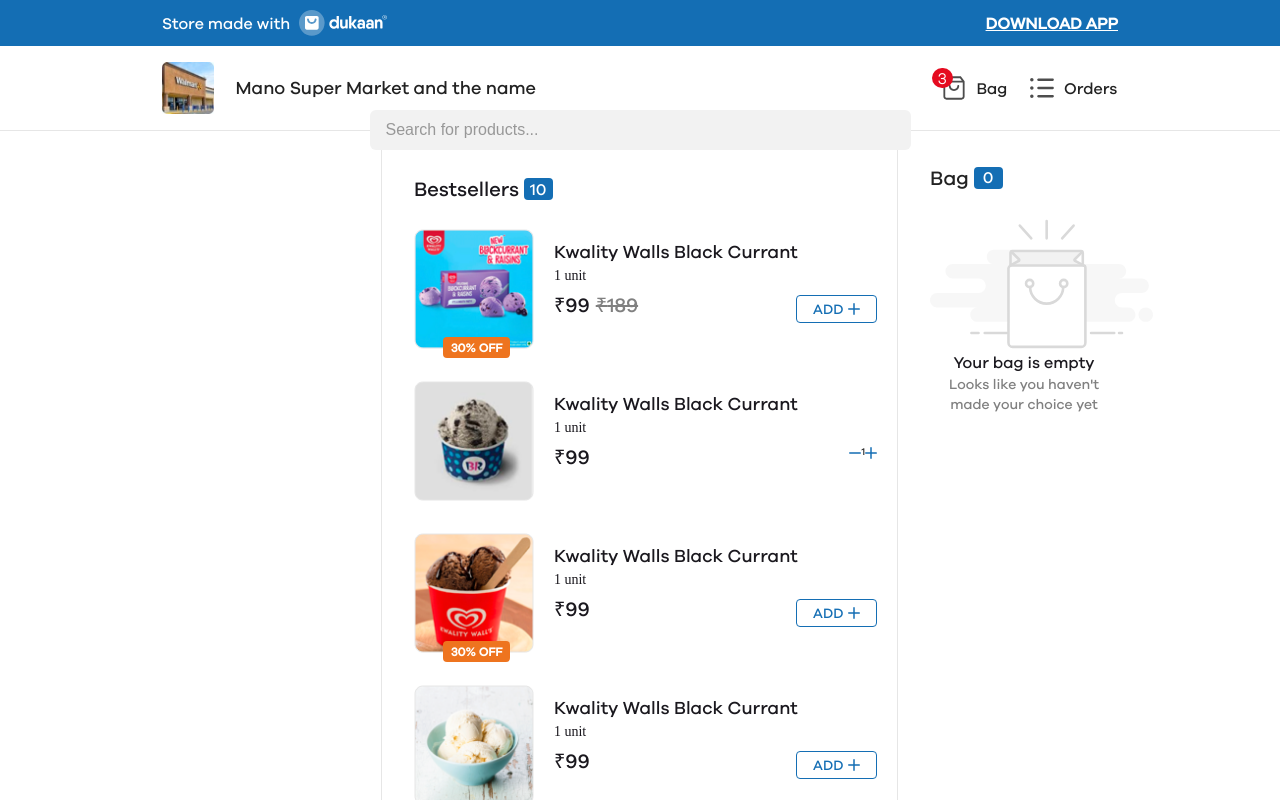
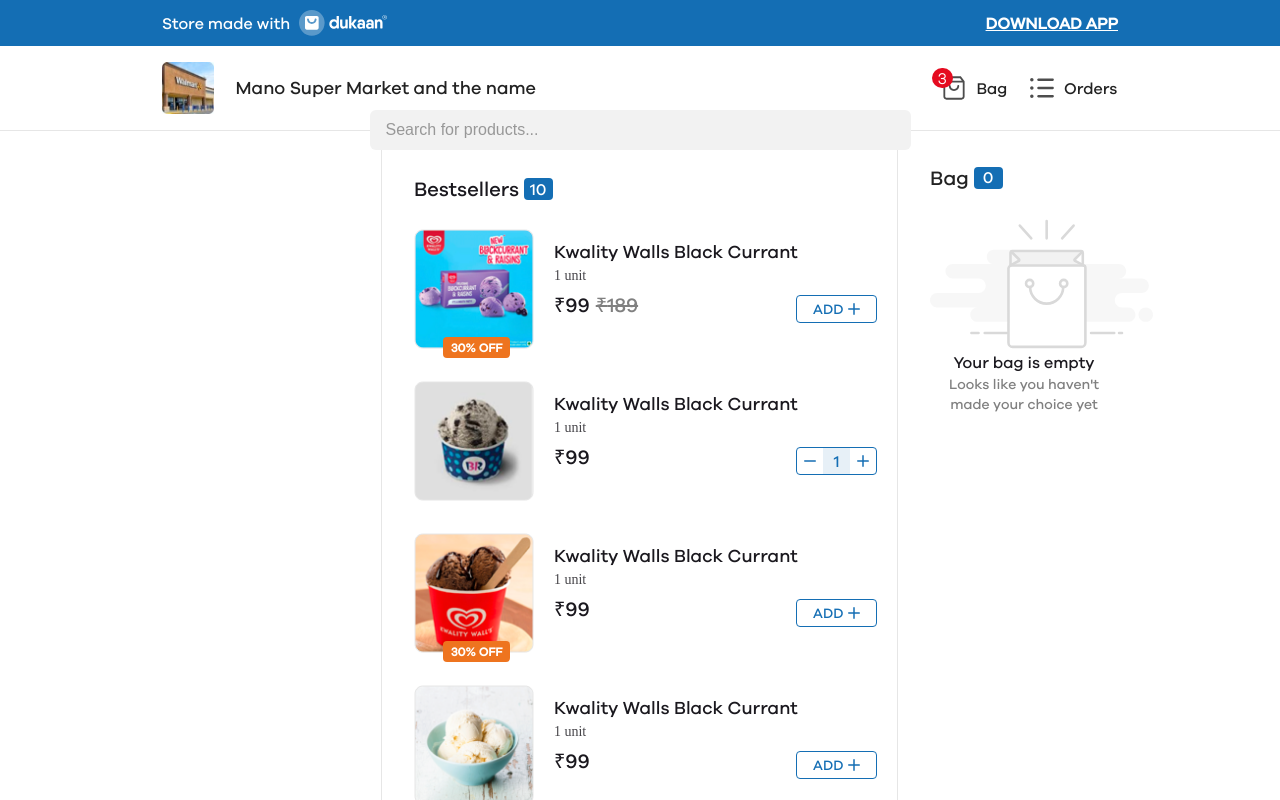
Before and after one commit to mdaz78/mydukaan, a React (Create React App) app: page / in a window 1280 px wide. Shown: the top 800 px of the page. Built offline with nearby package versions, Linux system fonts and the light colour scheme.

Commit message:
feat: Design button when quantity is greater than 0

```diff
--- a/src/components/Item.js
+++ b/src/components/Item.js
@@ -11,6 +11,7 @@
   oldPrice,
   addButton,
   quantitySection,
+  btn,
 } from '../styles/Item.module.css';
 
 import plus from '../assets/images/icons-consumer-plus.svg';
@@ -50,9 +51,9 @@
 
     return (
       <div className={quantitySection}>
-        <img src={minus} alt="minus button" />
+        <img src={minus} alt="minus button" className={btn} />
         <span>{quantity}</span>
-        <img src={plus} alt="plus button" />
+        <img src={plus} alt="plus button" className={btn} />
       </div>
     );
   };
--- a/src/styles/Item.module.css
+++ b/src/styles/Item.module.css
@@ -36,7 +36,6 @@
   flex-direction: column;
   box-sizing: border-box;
   margin: 0 2rem;
-  /* padding: 1rem 0; */
   width: 100%;
 }
 
@@ -60,6 +59,7 @@
   font-style: normal;
   letter-spacing: normal;
   color: #1a181e;
+  opacity: 0.8;
 }
 
 .priceSection,
@@ -92,44 +92,6 @@
   padding-left: 0.6rem;
 }
 
-/* .addButton {
-  display: flex;
-  padding: 6px 15px;
-  border-radius: 4px;
-  border: solid 1px var(--nice-blue);
-  background-color: var(--white);
-  cursor: pointer;
-}
-
-.addButton span {
-  font-size: 1.4rem;
-  font-weight: 500;
-  font-stretch: normal;
-  font-style: normal;
-  letter-spacing: normal;
-  text-align: center;
-  color: var(--nice-blue);
-}
-
-.addButton img {
-  padding-left: 0.7rem;
-}
-
-.quantitySection {
-  display: flex;
-  border-radius: 4px;
-  border: solid 1px var(--nice-blue);
-  background-color: var(--white);
-}
-
-.quantitySection > * {
-  padding: 0 1rem;
-}
-
-.quantitySection span {
-  font-size: 1.6rem;
-} */
-
 .addButton {
   width: 8.1rem;
   height: 2.8rem;
@@ -138,6 +100,7 @@
   display: flex;
   align-items: center;
   box-sizing: border-box;
+  cursor: pointer;
 }
 
 .addButton > img {
@@ -157,3 +120,39 @@
   color: var(--nice-blue);
   padding-left: 1.6rem;
 }
+
+.quantitySection {
+  width: 8.1rem;
+  height: 2.8rem;
+  border: solid 1px var(--nice-blue);
+  border-radius: 0.4rem;
+  box-sizing: border-box;
+  display: grid;
+  grid-template-columns: 1fr 1fr 1fr;
+  justify-content: center;
+  align-items: center;
+}
+
+.quantitySection > * {
+  align-self: center;
+  justify-self: center;
+}
+
+.quantitySection span {
+  font-size: 1.6rem;
+  font-weight: 500;
+  font-stretch: normal;
+  font-style: normal;
+  letter-spacing: normal;
+  text-align: center;
+  color: var(--nice-blue);
+  height: 100%;
+  width: 100%;
+  display: inline-grid;
+  place-items: center;
+  background-color: rgba(20, 110, 180, 0.1);
+}
+
+.btn {
+  cursor: pointer;
+}
```
